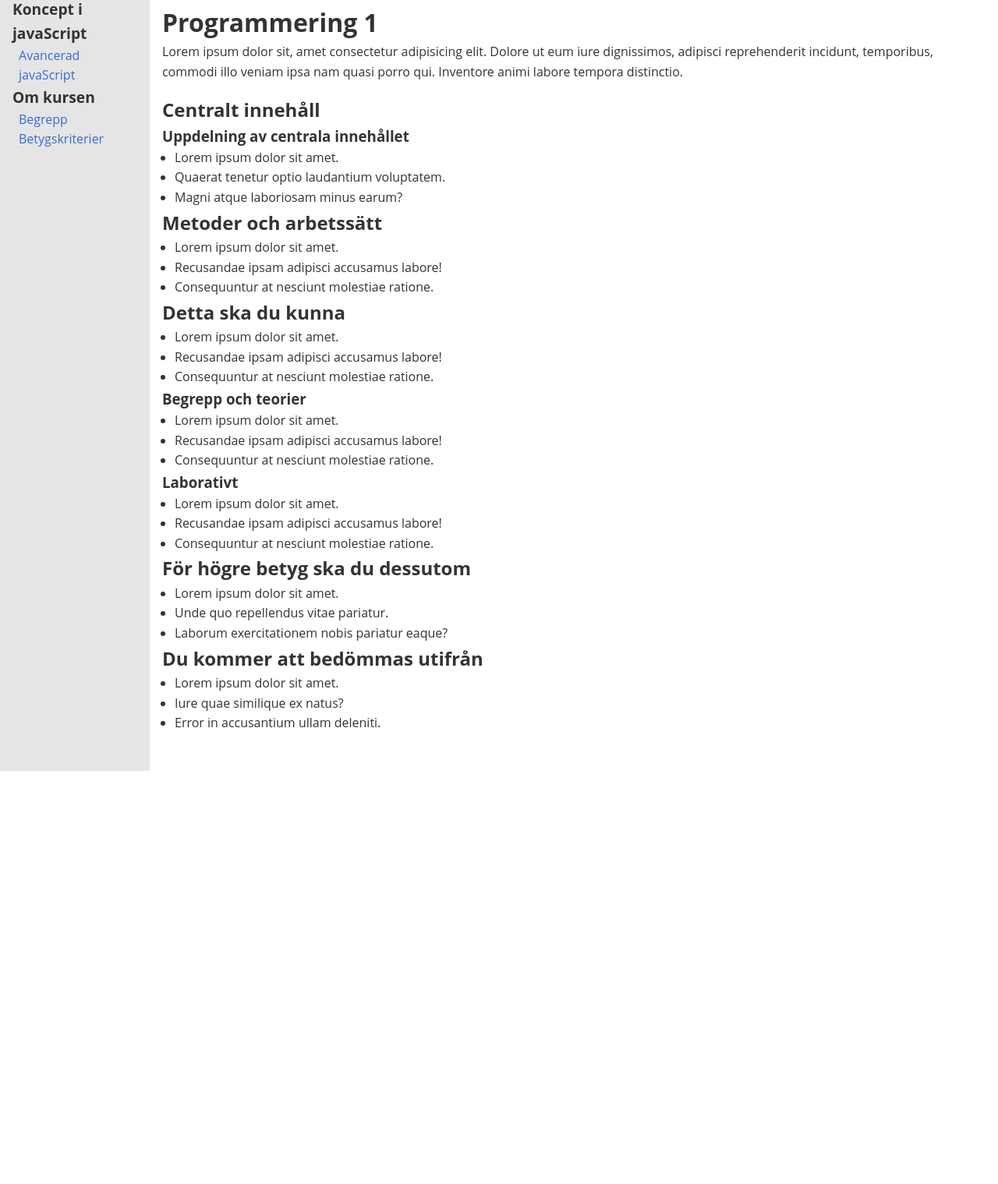
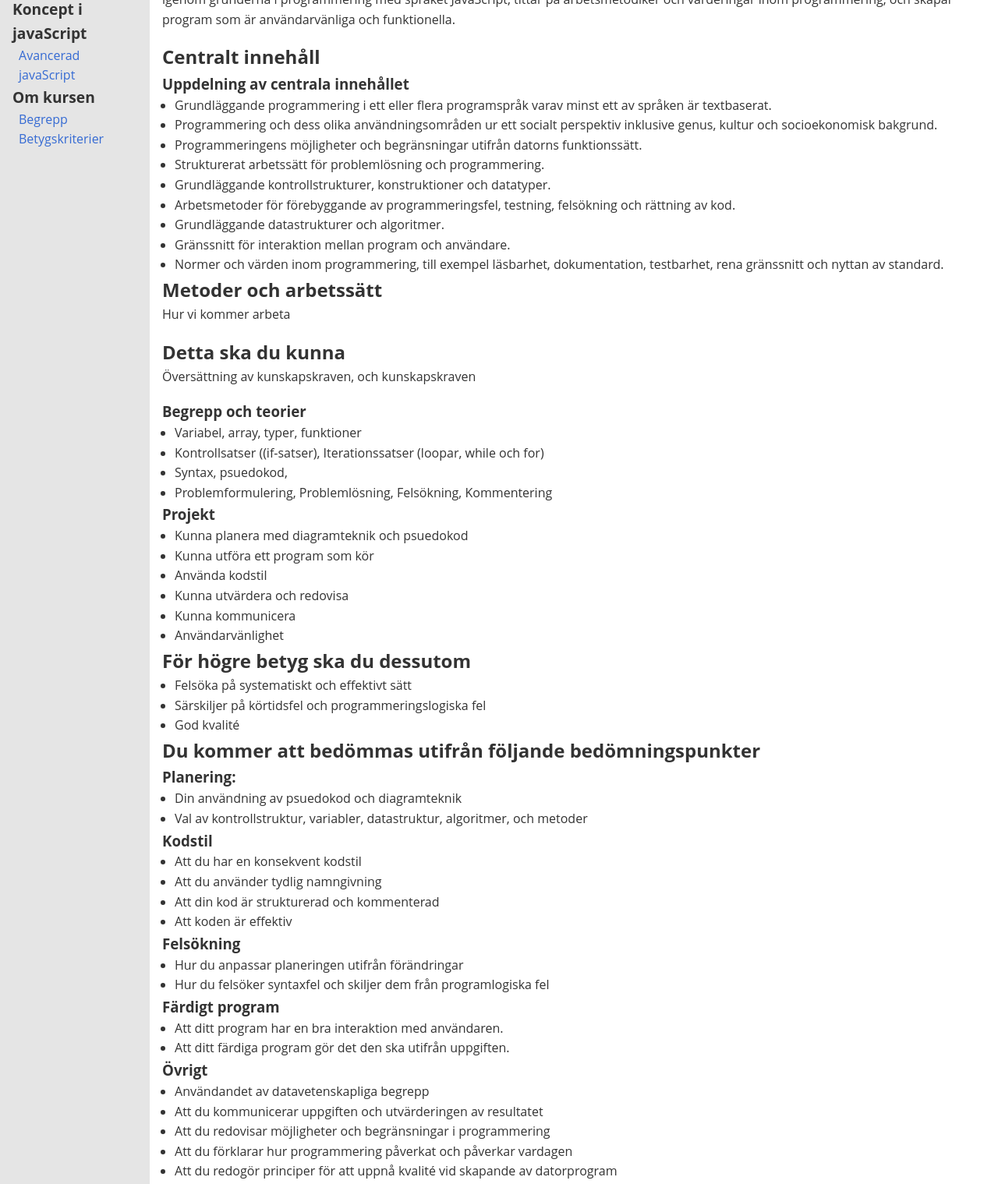
Before and after one commit to FractalThought/GuteTeknik2, a Gatsby site: page /prog1/ny_index in a window 1280 px wide. Shown: the part 160-1679 px from the top of the page at 78% size. Before the commit the page ends 1149 px from the top, so only its background shows below. Built offline with nearby package versions, Linux system fonts and the light colour scheme; Gatsby itself is replaced by a stand-in of ours.

Commit message:
uppdaterad planering

```diff
--- a/src/pages/prog1/ny_index.md
+++ b/src/pages/prog1/ny_index.md
@@ -3,52 +3,80 @@ title: "Programmering 1"
 date: "2017-08-10"
 ---
 
-Den här kursen ingår i ämnet Programmering och är en del av inriktningen Information- och Medieteknik i Teknikprogrammet.
-
-# Programmering 1
-
-Lorem ipsum dolor sit, amet consectetur adipisicing elit. Dolore ut eum iure dignissimos, adipisci reprehenderit incidunt, temporibus, commodi illo veniam ipsa nam quasi porro qui. Inventore animi labore tempora distinctio.
+Den här kursen ingår i ämnet Programmering och är en del av inriktningen Information- och Medieteknik i Teknikprogrammet. I kursen går vi igenom grunderna i programmering med språket JavaScript, tittar på arbetsmetodiker och värderingar inom programmering, och skapar program som är användarvänliga och funktionella.
 
 ## Centralt innehåll
 
 ### Uppdelning av centrala innehållet
 
-- Lorem ipsum dolor sit amet.
-- Quaerat tenetur optio laudantium voluptatem.
-- Magni atque laboriosam minus earum?
+- Grundläggande programmering i ett eller flera programspråk varav minst ett av språken är textbaserat.
+- Programmering och dess olika användningsområden ur ett socialt perspektiv inklusive genus, kultur och socioekonomisk bakgrund.
+- Programmeringens möjligheter och begränsningar utifrån datorns funktionssätt.
+- Strukturerat arbetssätt för problemlösning och programmering.
+- Grundläggande kontrollstrukturer, konstruktioner och datatyper.
+- Arbetsmetoder för förebyggande av programmeringsfel, testning, felsökning och rättning av kod.
+- Grundläggande datastrukturer och algoritmer.
+- Gränssnitt för interaktion mellan program och användare.
+- Normer och värden inom programmering, till exempel läsbarhet, dokumentation, testbarhet, rena gränssnitt och nyttan av standard.
 
 ## Metoder och arbetssätt
 
-- Lorem ipsum dolor sit amet.
-- Recusandae ipsam adipisci accusamus labore!
-- Consequuntur at nesciunt molestiae ratione.
+Hur vi kommer arbeta
 
 ## Detta ska du kunna
 
-- Lorem ipsum dolor sit amet.
-- Recusandae ipsam adipisci accusamus labore!
-- Consequuntur at nesciunt molestiae ratione.
+Översättning av kunskapskraven, och kunskapskraven
 
 ### Begrepp och teorier
 
-- Lorem ipsum dolor sit amet.
-- Recusandae ipsam adipisci accusamus labore!
-- Consequuntur at nesciunt molestiae ratione.
+- Variabel, array, typer, funktioner
+- Kontrollsatser ((if-satser), Iterationssatser (loopar, while och for)
+- Syntax, psuedokod,
+- Problemformulering, Problemlösning, Felsökning, Kommentering
 
-### Laborativt
+### Projekt
 
-- Lorem ipsum dolor sit amet.
-- Recusandae ipsam adipisci accusamus labore!
-- Consequuntur at nesciunt molestiae ratione.
+- Kunna planera med diagramteknik och psuedokod
+- Kunna utföra ett program som kör
+- Använda kodstil
+- Kunna utvärdera och redovisa
+- Kunna kommunicera
+- Användarvänlighet
 
 ## För högre betyg ska du dessutom
 
-- Lorem ipsum dolor sit amet.
-- Unde quo repellendus vitae pariatur.
-- Laborum exercitationem nobis pariatur eaque?
+- Felsöka på systematiskt och effektivt sätt
+- Särskiljer på körtidsfel och programmeringslogiska fel
+- God kvalité
 
-## Du kommer att bedömmas utifrån
+## Du kommer att bedömmas utifrån följande bedömningspunkter
 
-- Lorem ipsum dolor sit amet.
-- Iure quae similique ex natus?
-- Error in accusantium ullam deleniti.
+### Planering:
+
+- Din användning av psuedokod och diagramteknik
+- Val av kontrollstruktur, variabler, datastruktur, algoritmer, och metoder
+
+### Kodstil
+
+- Att du har en konsekvent kodstil
+- Att du använder tydlig namngivning
+- Att din kod är strukturerad och kommenterad
+- Att koden är effektiv
+
+### Felsökning
+
+- Hur du anpassar planeringen utifrån förändringar
+- Hur du felsöker syntaxfel och skiljer dem från programlogiska fel
+
+### Färdigt program
+
+- Att ditt program har en bra interaktion med användaren.
+- Att ditt färdiga program gör det den ska utifrån uppgiften.
+
+### Övrigt
+
+- Användandet av datavetenskapliga begrepp
+- Att du kommunicerar uppgiften och utvärderingen av resultatet
+- Att du redovisar möjligheter och begränsningar i programmering
+- Att du förklarar hur programmering påverkat och påverkar vardagen
+- Att du redogör principer för att uppnå kvalité vid skapande av datorprogram
```
